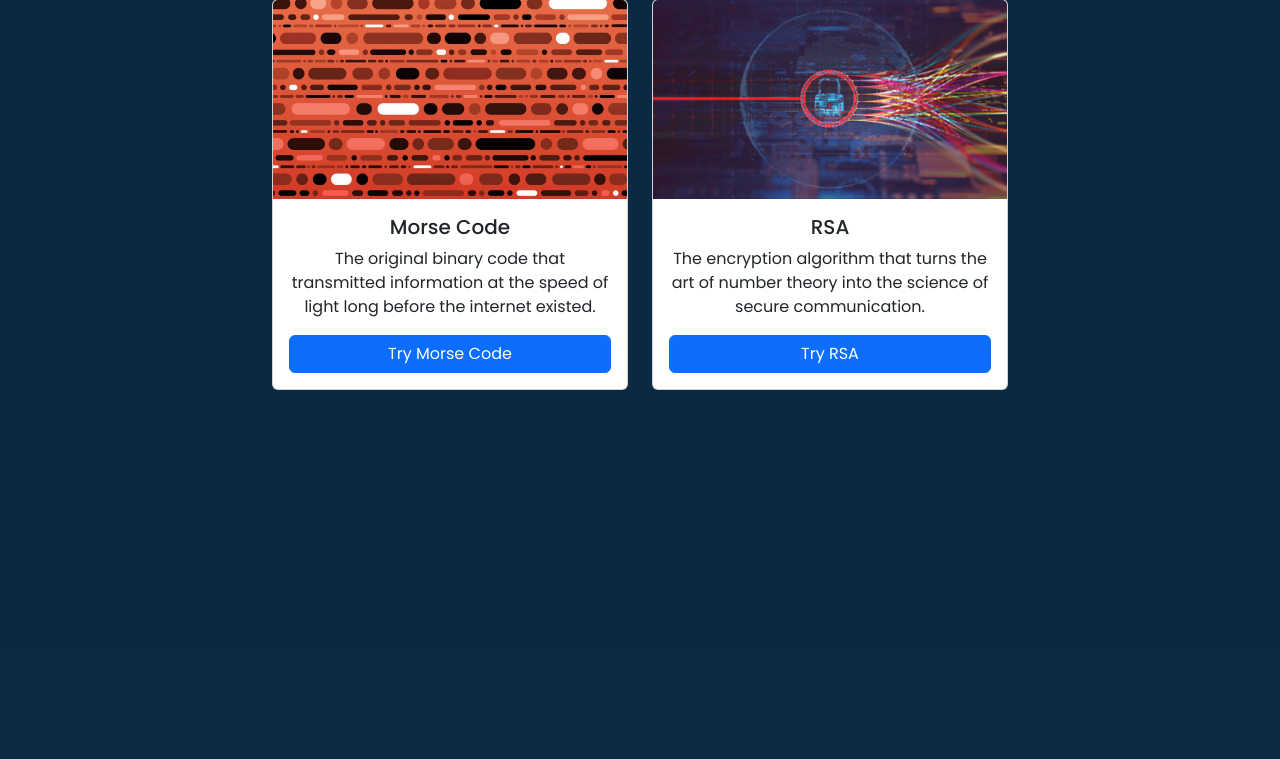
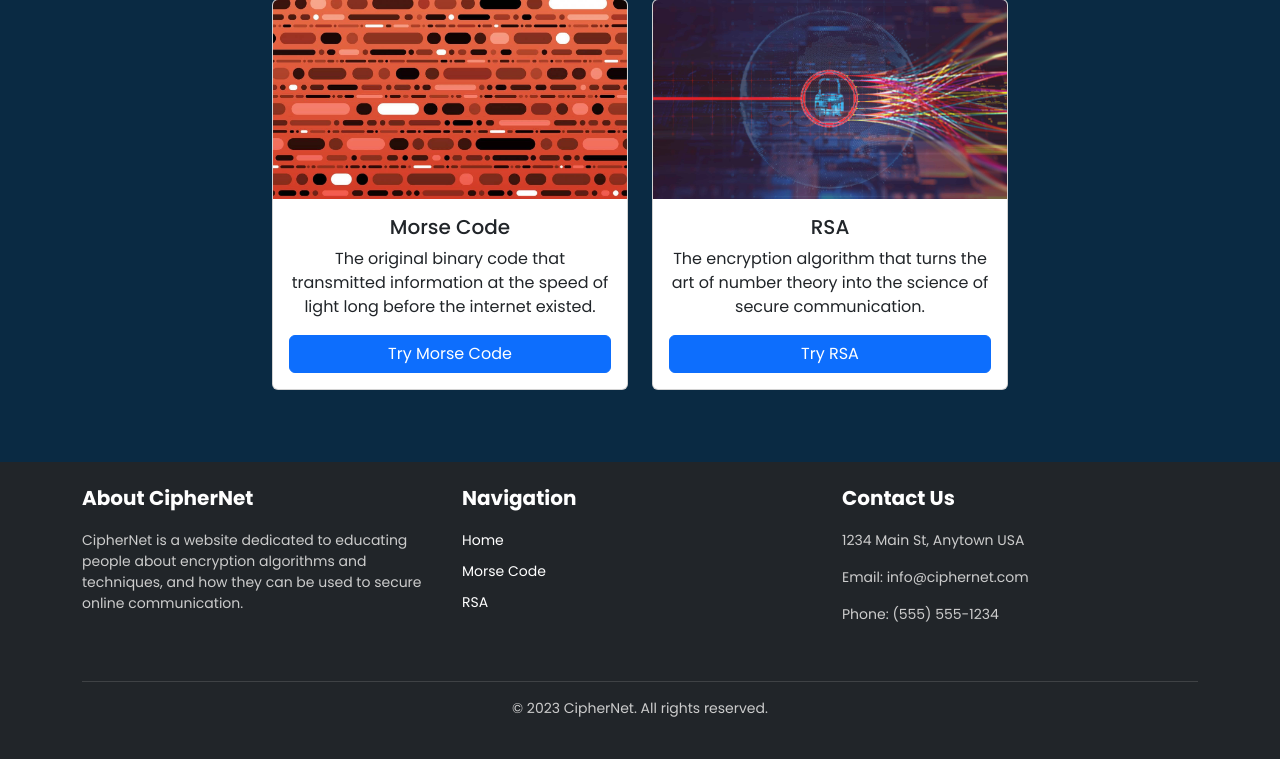
Before and after one commit to Hardvan/CipherNet, a Flask app: page / in a window 1280 px wide. Shown: the part 849-1608 px from the top of the page. Before the commit the page ends 1239 px from the top, so only its background shows below. Run offline with Flask 3, Linux system fonts and the light colour scheme.

Commit message:
Add footer

```diff
--- a/static/css/index.css
+++ b/static/css/index.css
@@ -61,3 +61,35 @@ section img {
 #road {
   z-index: 2;
 }
+
+footer {
+  font-size: 14px;
+}
+
+footer h5 {
+  font-weight: bold;
+  color: #fff;
+  margin-bottom: 20px;
+}
+
+footer p {
+  color: #ccc;
+}
+
+footer a {
+  color: #fff;
+  text-decoration: none;
+}
+
+footer ul li {
+  list-style: none;
+  margin-bottom: 10px;
+}
+
+footer ul li a:hover {
+  color: #ccc;
+}
+
+footer hr {
+  border-color: #999;
+}
--- a/templates/index.html
+++ b/templates/index.html
@@ -101,6 +101,43 @@
       </div>
     </div>
 
+    <footer class="bg-dark text-white py-4">
+      <div class="container">
+        <div class="row">
+          <div class="col-md-4 mb-4">
+            <h5>About CipherNet</h5>
+            <p>
+              CipherNet is a website dedicated to educating people about
+              encryption algorithms and techniques, and how they can be used to
+              secure online communication.
+            </p>
+          </div>
+          <div class="col-md-4 mb-4">
+            <h5>Navigation</h5>
+            <ul class="list-unstyled">
+              <li><a href="#">Home</a></li>
+              <li><a href="#">Morse Code</a></li>
+              <li><a href="#">RSA</a></li>
+            </ul>
+          </div>
+          <div class="col-md-4 mb-4">
+            <h5>Contact Us</h5>
+            <p>1234 Main St, Anytown USA</p>
+            <p>Email: info@ciphernet.com</p>
+            <p>Phone: (555) 555-1234</p>
+          </div>
+        </div>
+        <hr />
+        <div class="row">
+          <div class="col-md-12">
+            <p class="text-center">
+              &copy; 2023 CipherNet. All rights reserved.
+            </p>
+          </div>
+        </div>
+      </div>
+    </footer>
+
     <!-- Custom JS -->
     <script
       type="text/javascript"
```
